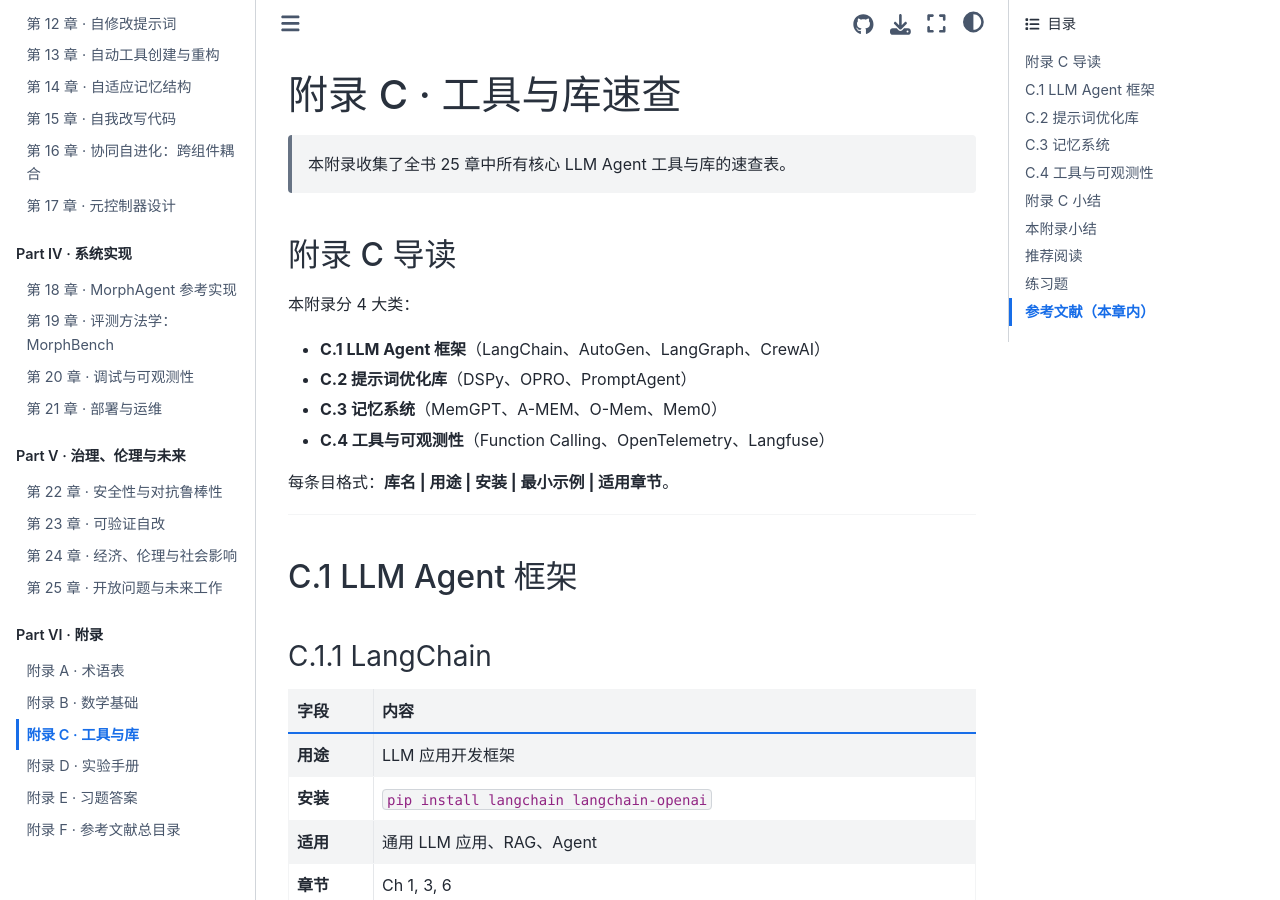
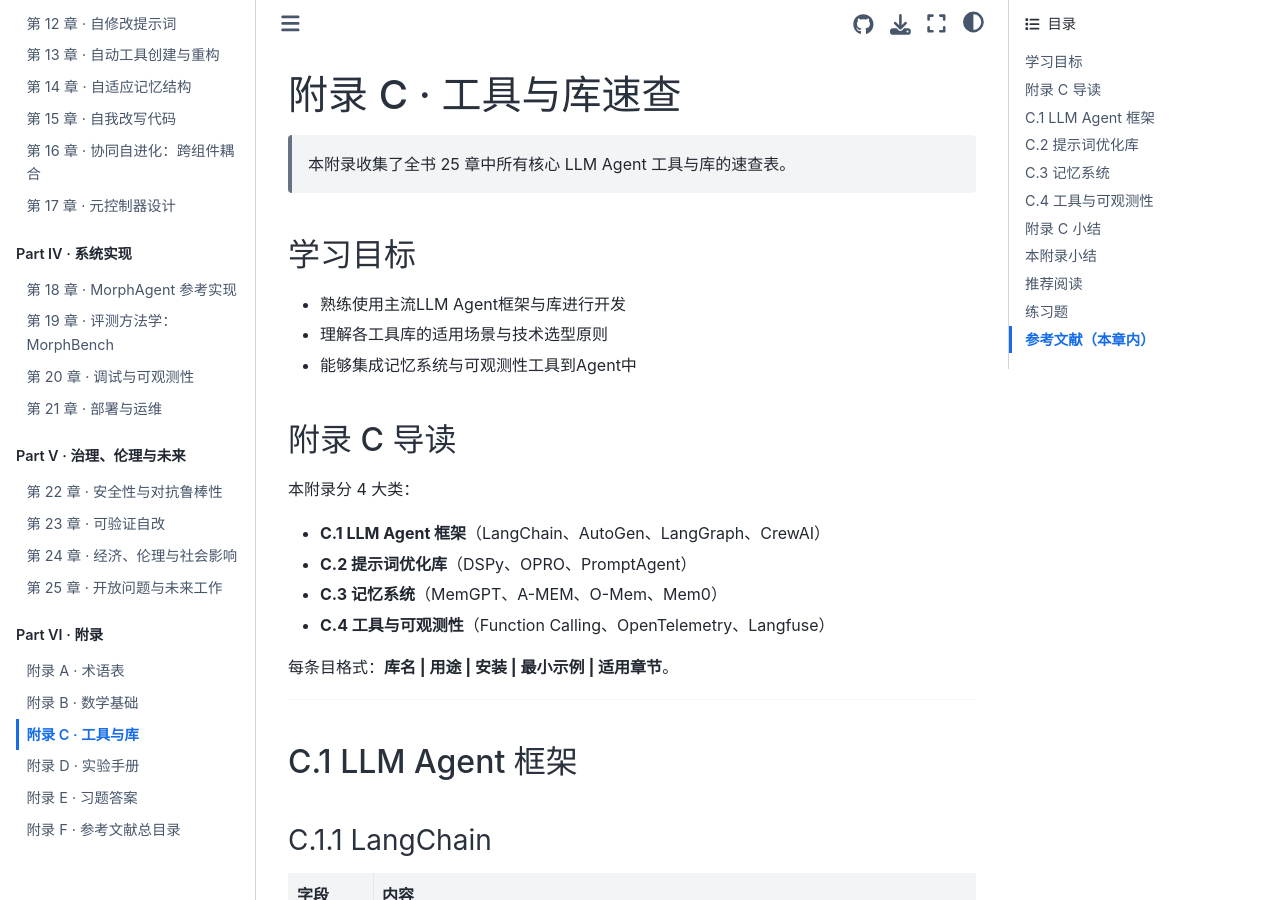
Before and after one commit to aidless/morphagent-textbook, a Jupyter Book: the page built from chapters/28-appendix-c-tools.md, in a window 1280 px wide and 900 px high. Built offline with Jupyter Book 1.0.4 settings and Sphinx 7.4.7 and the Sphinx Book theme 1.1.4, drawn with Linux system fonts in a browser that asks for light colours.

Commit message:
v1.0: fix appendix frontmatter + update README to final release

```diff
--- a/chapters/28-appendix-c-tools.md
+++ b/chapters/28-appendix-c-tools.md
@@ -13,11 +13,24 @@
   - DSPy
   - MemGPT
   - Quick Reference
+learning_objectives:
+  - "熟练使用主流LLM Agent框架与库进行开发"
+  - "理解各工具库的适用场景与技术选型原则"
+  - "能够集成记忆系统与可观测性工具到Agent中"
+prerequisites:
+  - "完成第1-25章主章节学习"
+  - "具备Python编程基础"
 ---
 
 # 附录 C · 工具与库速查
 
 > 本附录收集了全书 25 章中所有核心 LLM Agent 工具与库的速查表。
+
+## 学习目标
+
+- 熟练使用主流LLM Agent框架与库进行开发
+- 理解各工具库的适用场景与技术选型原则
+- 能够集成记忆系统与可观测性工具到Agent中
 
 ## 附录 C 导读
 
```
